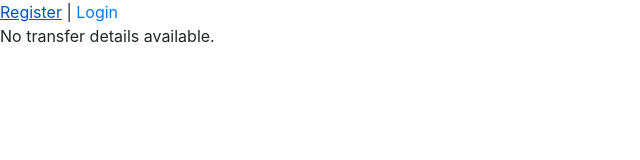
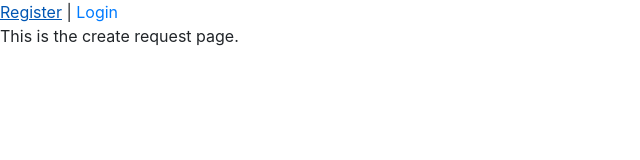
Before and after one commit to uriel-martinez1/payup-client, a React (Create React App) app in the folder payup-client/: page /home/1/transfer/request in a window 1280 px wide. Shown: the top 160 px of the page, without its empty margins (0-640 px from the left). Built offline with nearby package versions, Linux system fonts and the light colour scheme; no server answers.

Commit message:
Created the routing for the new CreateRequestPage component.

```diff
--- a/payup-client/src/App.js
+++ b/payup-client/src/App.js
@@ -5,6 +5,7 @@ import RegisterPage from "./pages/RegisterPage";
 import HomePage from "./pages/HomePage";
 import TransferTypePage from "./pages/TransferTypePage";
 import CreateTransferPage from "./pages/CreateTransferPage";
+import CreateRequestPage from "./pages/CreateRequestPage";
 import TransferDetaiPage from "./pages/TransferDetailsPage";
 import AuthContext, { AuthProvider } from './store/AuthContext';
 
@@ -21,6 +22,7 @@ function App() {
             <Route path='/home/:userId' element={<HomePage />} />
             <Route path='/home/:userId/transfer' element={<TransferTypePage />} />
             <Route path='/home/:userId/transfer/pay' element={<CreateTransferPage />} />
+            <Route path='/home/:userId/transfer/request' element={<CreateRequestPage />} />
             <Route path='/home/:userId/transfer/:transferId' element={<TransferDetaiPage />} />
           </Routes>
         </div>
--- /dev/null
+++ b/payup-client/src/pages/CreateRequestPage.js
@@ -0,0 +1,11 @@
+import React from "react";
+
+const CreateRequestPage = () => {
+    return (
+        <div>
+            This is the create request page.
+        </div>
+    )
+};
+
+export default CreateRequestPage;
--- a/payup-client/src/pages/TransferTypePage.js
+++ b/payup-client/src/pages/TransferTypePage.js
@@ -38,7 +38,7 @@ const CreateTransferPage = ({ onClick }) => {
                     style={buttonStyle}
                     onMouseEnter={() => setIsActive(true)}
                     onMouseLeave={() => setIsActive(false)}
-                    onClick={onClick}
+                    onClick={() => navigate(`/home/${authState.user.userId}/transfer/request`)}
                 >
                     Requests</button>
             </div>
```
